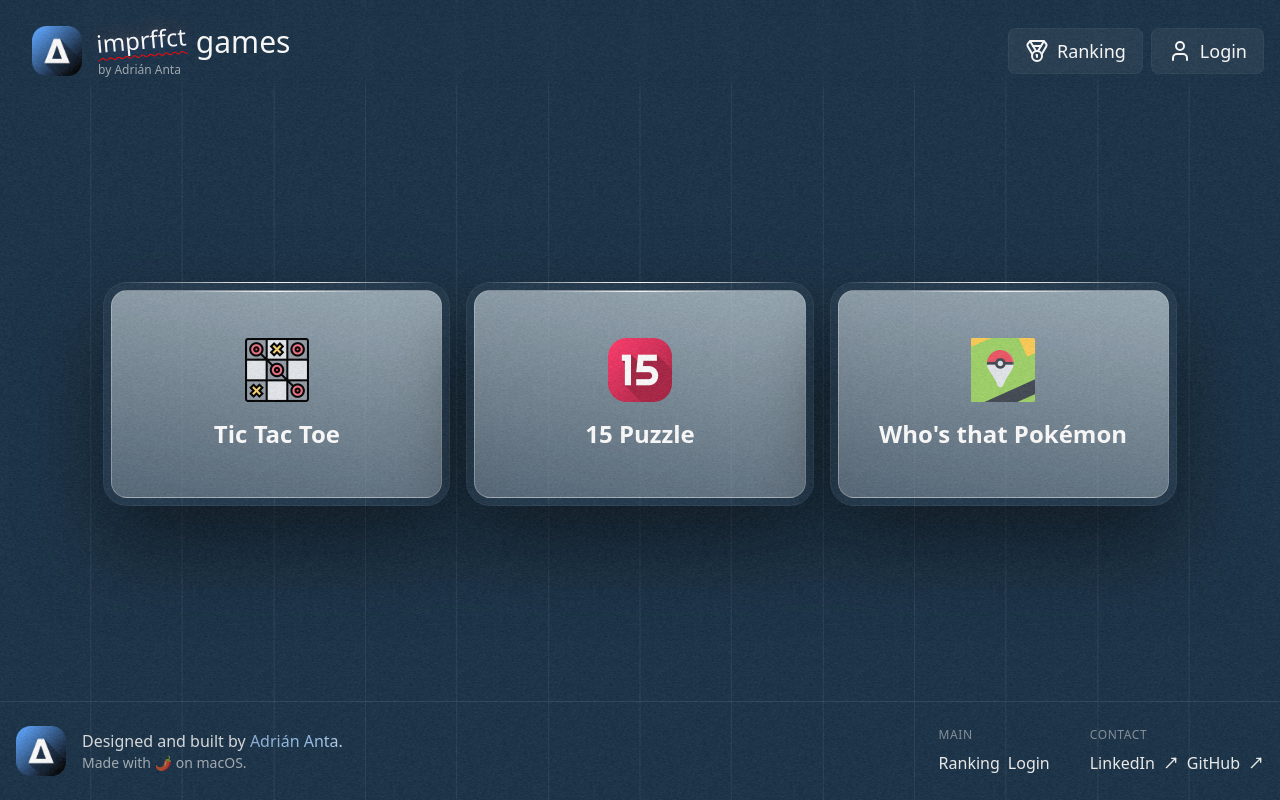
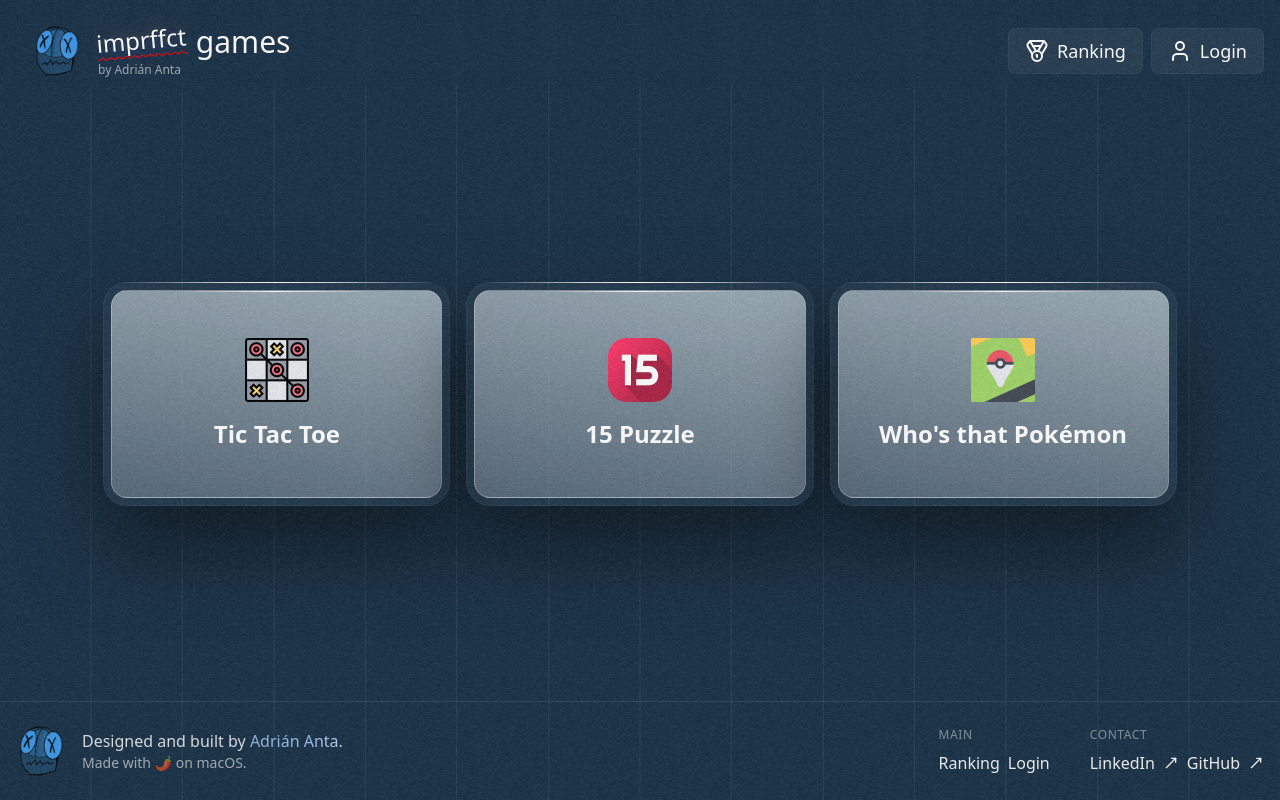
Before and after one commit to antaga04/imprffctgames, a React (Vite) app in the folder client/: page / in a window 1280 px wide. Built offline with nearby package versions, Linux system fonts and the light colour scheme; no server answers; the HTML template or start-up script is replaced by a standard one.

Commit message:
feat: change logo

```diff
--- a/client/src/index.css
+++ b/client/src/index.css
@@ -114,7 +114,7 @@
 
 .logo:before {
 	content: '';
-	background-image: url('/delta.png');
+	background-image: url('/imprffct.svg');
 	background-size: 100%;
 	background-repeat: no-repeat;
 	width: 50px;
```
Also changed, not shown: client/public/imprffct.svg (added).
